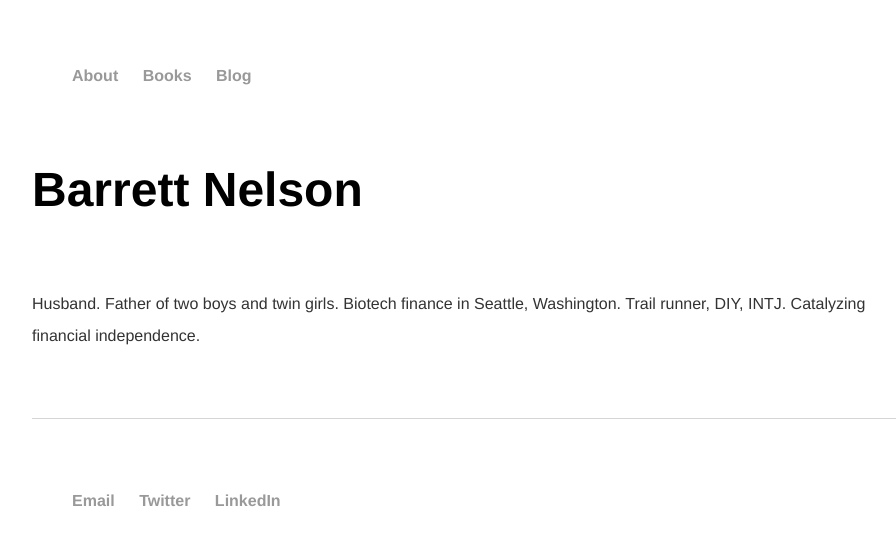
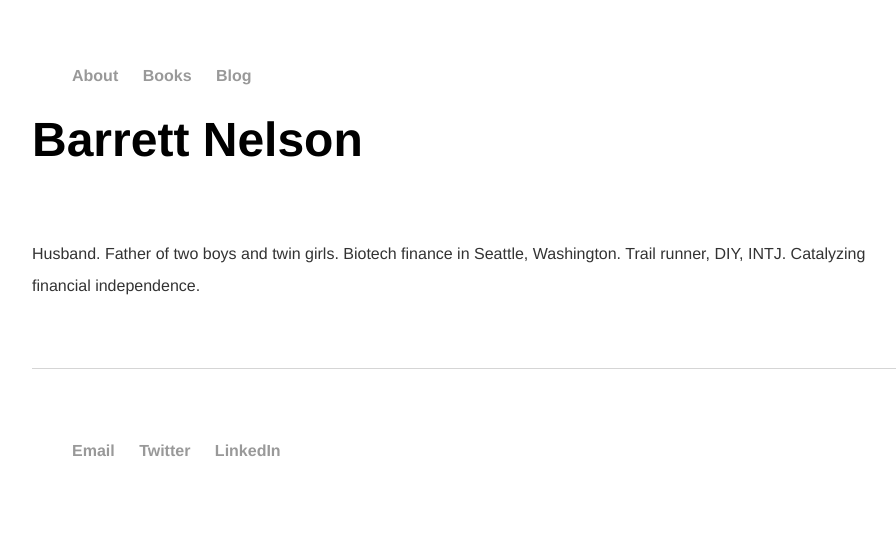
Before and after one commit to bstnel/bstnel.github.io, a Jekyll site: the page built from index.html, in a window 1280 px wide. Shown: the top 546 px of the page, without its empty margins (160-1056 px from the left). Built offline with Jekyll 4.4.1, drawn with Linux system fonts in a browser that asks for light colours.

Commit message:
Update main.css

```diff
--- a/css/main.css
+++ b/css/main.css
@@ -7,7 +7,6 @@ body {
 }
 nav ul, footer ul {
     font-family:'Helvetica', 'Arial', 'Sans-Serif';
-    padding-bottom: 50px;
     list-style: none;
     font-weight: bold;
     font-size: 1em;
@@ -41,7 +40,6 @@ p {
 footer {
     border-top: 1px solid #d5d5d5;
     padding-top: 50px;
-    padding-bottom: 50px;
     font-size: 1em;
     font-family:'Helvetica', 'Arial', 'Sans-Serif';
     line-height: 2em;
```
